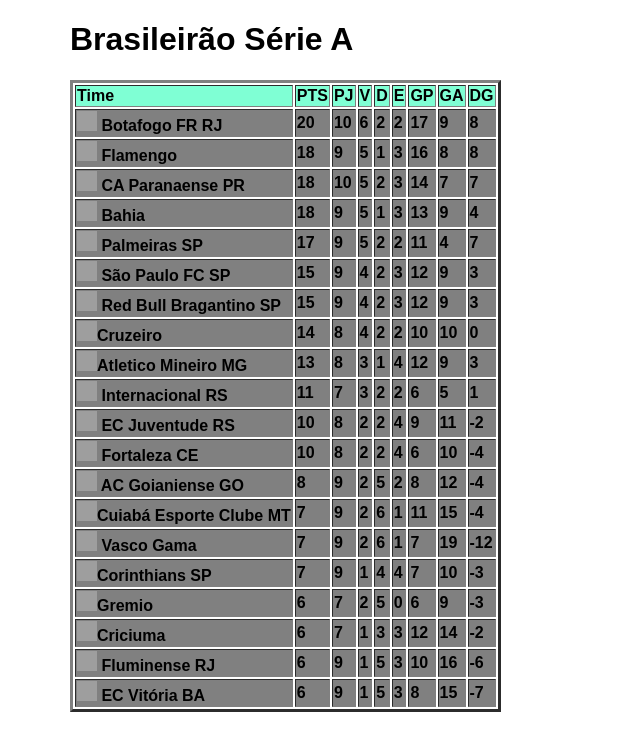
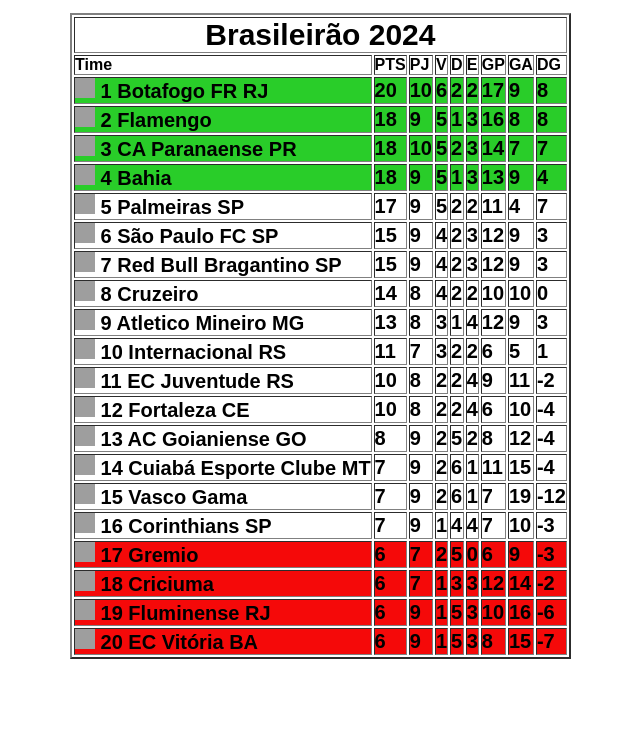
Before and after one commit to sarafirme/tabela-brasileirao, a plain HTML site: page index.html in a window 1280 px wide. Shown: the whole page, without its empty margins (378-1018 px from the left). Drawn offline with Linux system fonts and the light colour scheme; grey boxes are pictures that could not be loaded.

Commit message:
atualizando tabela brasileirão

```diff
--- a/index.html
+++ b/index.html
@@ -7,9 +7,11 @@
     <title>Tabela</title>
 </head>
 <body>
-    <h1>Brasileirão Série A</h1>
 
-   <table border="3">
+   <table border="2px">
+        <tr class="title">
+            <th colspan="9">Brasileirão 2024</th>
+        </tr>
         <tr class="table">
             <th>Time</th>
             <th>PTS</th>
@@ -21,8 +23,9 @@
             <th>GA</th>
             <th>DG</th>
         </tr>
-    <tr class="list">
-        <th> <img src="https://i.pinimg.com/originals/70/ef/ee/70efee8115e7e82cb9be02ea06d9646c.png" alt="escudo botafogo"> Botafogo FR RJ</th>
+
+         <tr class="list" id="four">
+                <th> <img src="https://i.pinimg.com/originals/70/ef/ee/70efee8115e7e82cb9be02ea06d9646c.png" alt="escudo botafogo"> 1 Botafogo FR RJ</th>
                 <th>20</th>
                 <th>10</th>
                 <th>6</th>
@@ -32,8 +35,8 @@
                 <th>9</th>
                 <th>8</th>
          </tr>
-    <tr class="list">
-        <th> <img src="https://logodownload.org/wp-content/uploads/2016/09/flamengo-logo-escudo-novo-3.png"> Flamengo</th>
+         <tr class="list" id="four">
+             <th> <img src="https://logodownload.org/wp-content/uploads/2016/09/flamengo-logo-escudo-novo-3.png"> 2 Flamengo</th>
              <th>18</th>
              <th>9</th>
              <th>5</th>
@@ -43,8 +46,8 @@
              <th>8</th>
              <th>8</th>
         </tr>
-    <tr class="list">
-        <th> <img src="https://logodownload.org/wp-content/uploads/2018/12/athletico-paranaense-logo-escudo-3.png" alt=""> CA Paranaense PR</th>
+         <tr class="list" id="four">
+             <th> <img src="https://logodownload.org/wp-content/uploads/2018/12/athletico-paranaense-logo-escudo-3.png" alt=""> 3 CA Paranaense PR</th>
             <th>18</th>
             <th>10</th>
             <th>5</th>
@@ -55,8 +58,8 @@
              <th>7</th>
             </tr>
 
-    <tr class="list">
-        <th><img src="https://logodownload.org/wp-content/uploads/2017/02/e-c-bahia-logo-escudo-4.png" alt=""> Bahia</th>
+        <tr class="list" id="four">
+            <th><img src="https://logodownload.org/wp-content/uploads/2017/02/e-c-bahia-logo-escudo-4.png" alt=""> 4 Bahia</th>
             <th>18</th>
             <th>9</th>
             <th>5</th>
@@ -66,8 +69,9 @@
             <th>9</th>
             <th>4</th>
          </tr>
+
     <tr class="list">
-        <th> <img src="https://logodownload.org/wp-content/uploads/2015/05/palmeiras-logo-4.png" alt=""> Palmeiras SP</th>
+        <th> <img src="https://logodownload.org/wp-content/uploads/2015/05/palmeiras-logo-4.png" alt=""> 5 Palmeiras SP</th>
         <th>17</th>
         <th>9</th>
         <th>5</th>
@@ -78,7 +82,7 @@
         <th>7</th>
     </tr>
     <tr class="list">
-        <th> <img src="https://logodownload.org/wp-content/uploads/2016/09/sao-paulo-logo-escudo-4.png" alt=""> São Paulo FC SP</th>
+        <th> <img src="https://logodownload.org/wp-content/uploads/2016/09/sao-paulo-logo-escudo-4.png" alt=""> 6 São Paulo FC SP</th>
         <th>15</th>
         <th>9</th>
         <th>4</th>
@@ -89,7 +93,7 @@
         <th>3</th>
     </tr>
     <tr class="list">
-        <th> <img src="https://logodownload.org/wp-content/uploads/2020/01/red-bull-bragantino-logo-4.png" alt=""> Red Bull Bragantino SP</th>
+        <th> <img src="https://logodownload.org/wp-content/uploads/2020/01/red-bull-bragantino-logo-4.png" alt=""> 7 Red Bull Bragantino SP</th>
         <th>15</th>
         <th>9</th>
         <th>4</th>
@@ -100,7 +104,7 @@
         <th>3</th>
     </tr>
     <tr class="list">
-        <th> <img src="https://logodownload.org/wp-content/uploads/2017/02/cruzeiro-logo-escudo-12-.png" alt="">Cruzeiro</th>
+        <th> <img src="https://logodownload.org/wp-content/uploads/2017/02/cruzeiro-logo-escudo-12-.png" alt=""> 8 Cruzeiro</th>
         <th>14</th>
         <th>8</th>
         <th>4</th>
@@ -111,7 +115,7 @@
         <th>0</th>
     </tr>
     <tr class="list">
-        <th> <img src="https://logodownload.org/wp-content/uploads/2016/10/atletico-mineiro-logo-escudo-8.png" alt="">Atletico Mineiro MG</th>
+        <th> <img src="https://logodownload.org/wp-content/uploads/2016/10/atletico-mineiro-logo-escudo-8.png" alt=""> 9 Atletico Mineiro MG</th>
         <th>13</th>
         <th>8</th>
         <th>3</th>
@@ -122,7 +126,7 @@
         <th>3</th>
     </tr>
     <tr class="list">
-        <th><img src="https://logodownload.org/wp-content/uploads/2015/05/internacional-porto-alegre-logo-escudo-4.png" alt=""> Internacional RS</th>
+        <th><img src="https://logodownload.org/wp-content/uploads/2015/05/internacional-porto-alegre-logo-escudo-4.png" alt=""> 10 Internacional RS</th>
         <th>11</th>
         <th>7</th>
         <th>3</th>
@@ -133,7 +137,7 @@
         <th>1</th>
     </tr>
     <tr class="list">
-        <th><img src="https://logodownload.org/wp-content/uploads/2017/02/ec-juventude-logo-escudo-4.png" alt=""> EC Juventude RS</th>
+        <th><img src="https://logodownload.org/wp-content/uploads/2017/02/ec-juventude-logo-escudo-4.png" alt=""> 11 EC Juventude RS</th>
         <th>10</th>
         <th>8</th>
         <th>2</th>
@@ -144,7 +148,7 @@
         <th>-2</th>
     </tr>
     <tr class="list">
-        <th><img src="https://logodownload.org/wp-content/uploads/2018/08/fortaleza-ec-logo-escudo-4.png" alt=""> Fortaleza CE</th>
+        <th><img src="https://logodownload.org/wp-content/uploads/2018/08/fortaleza-ec-logo-escudo-4.png" alt=""> 12 Fortaleza CE</th>
         <th>10</th>
         <th>8</th>
         <th>2</th>
@@ -155,7 +159,7 @@
         <th>-4</th>
     </tr>
     <tr class="list">
-        <th> <img src="https://logodownload.org/wp-content/uploads/2017/02/atletico-goianiense-logo-2.png" alt=""> AC Goianiense GO</th>
+        <th> <img src="https://logodownload.org/wp-content/uploads/2017/02/atletico-goianiense-logo-2.png" alt=""> 13 AC Goianiense GO</th>
         <th>8</th>
         <th>9</th>
         <th>2</th>
@@ -166,7 +170,7 @@
         <th>-4</th>
     </tr>
     <tr class="list">
-        <th> <img src="https://logodownload.org/wp-content/uploads/2019/04/cuiaba-logo-escudo.png" alt="">Cuiabá Esporte Clube MT</th>
+        <th> <img src="https://logodownload.org/wp-content/uploads/2019/04/cuiaba-logo-escudo.png" alt=""> 14 Cuiabá Esporte Clube MT</th>
         <th>7</th>
         <th>9</th>
         <th>2</th>
@@ -177,7 +181,7 @@
         <th>-4</th>
     </tr>
     <tr class="list">
-        <th><img src="https://logodownload.org/wp-content/uploads/2016/09/vasco-logo.png" alt=""> Vasco Gama</th>
+        <th><img src="https://logodownload.org/wp-content/uploads/2016/09/vasco-logo.png" alt=""> 15 Vasco Gama</th>
         <th>7</th>
         <th>9</th>
         <th>2</th>
@@ -188,7 +192,7 @@
         <th>-12</th>
     </tr>
     <tr class="list">
-        <th> <img src="https://logodownload.org/wp-content/uploads/2016/11/Corinthians-logo-escudo.png" alt="">Corinthians SP</th>
+        <th> <img src="https://logodownload.org/wp-content/uploads/2016/11/Corinthians-logo-escudo.png" alt=""> 16 Corinthians SP</th>
         <th>7</th>
         <th>9</th>
         <th>1</th>
@@ -198,8 +202,8 @@
         <th>10</th>
         <th>-3</th>
     </tr>
-    <tr class="list">
-        <th> <img src="https://logodownload.org/wp-content/uploads/2017/02/gremio-logo-escudo.png" alt="">Gremio</th>
+    <tr class="list" id="-four">
+        <th> <img src="https://logodownload.org/wp-content/uploads/2017/02/gremio-logo-escudo.png" alt=""> 17 Gremio</th>
         <th>6</th>
         <th>7</th>
         <th>2</th>
@@ -209,8 +213,8 @@
         <th>9</th>
         <th>-3</th>
     </tr>
-    <tr class="list">
-        <th> <img src="https://logodownload.org/wp-content/uploads/2017/02/Criciuma-logo-escudo-2.png" alt="">Criciuma</th>
+    <tr class="list" id="-four">
+        <th> <img src="https://logodownload.org/wp-content/uploads/2017/02/Criciuma-logo-escudo-2.png" alt=""> 18 Criciuma</th>
         <th>6</th>
         <th>7</th>
         <th>1</th>
@@ -220,8 +224,8 @@
         <th>14</th>
         <th>-2</th>
     </tr>
-    <tr class="list">
-        <th> <img src="https://logodownload.org/wp-content/uploads/2016/09/fluminense-logo-escudo.png" alt=""> Fluminense RJ</th>
+    <tr class="list" id="-four">
+        <th> <img src="https://logodownload.org/wp-content/uploads/2016/09/fluminense-logo-escudo.png" alt=""> 19 Fluminense RJ</th>
         <th>6</th>
         <th>9</th>
         <th>1</th>
@@ -231,8 +235,8 @@
         <th>16</th>
         <th>-6</th>
     </tr>
-    <tr class="list">
-        <th><img src="https://logodownload.org/wp-content/uploads/2017/02/ec-vitoria-logo.png" alt=""> EC Vitória BA</th>
+    <tr class="list" id="-four">
+        <th><img src="https://logodownload.org/wp-content/uploads/2017/02/ec-vitoria-logo.png" alt=""> 20 EC Vitória BA</th>
         <th>6</th>
         <th>9</th>
         <th>1</th>
--- a/style.css
+++ b/style.css
@@ -1,12 +1,21 @@
+*{
+    margin: 0;
+    padding: 0;
+
+}
+.title{
+    font-family: sans-serif;
+    font-size: 30px;
+}
+
 .list{
-    background-color: gray;
     font-family: sans-serif;
     color: black;
     text-align: justify;
+    font-size: 20px;
 
 }
 .table{
-    background-color: aquamarine;
     font-family: sans-serif;
     color: black;
     text-align: justify;
@@ -15,11 +24,14 @@
     margin-top: 1%;
     margin-left: 35%;
 }
-h1{
-    text-align: justify;
-    font-family: sans-serif;
-}
+
 img{
     width: 20px;
     height: 20px;
 }
+#four{
+    background-color: rgb(41, 205, 41);
+}
+#-four{
+    background-color: rgb(245, 9, 9);
+}
```
Lines whose indentation alone changed are shown as unchanged.
